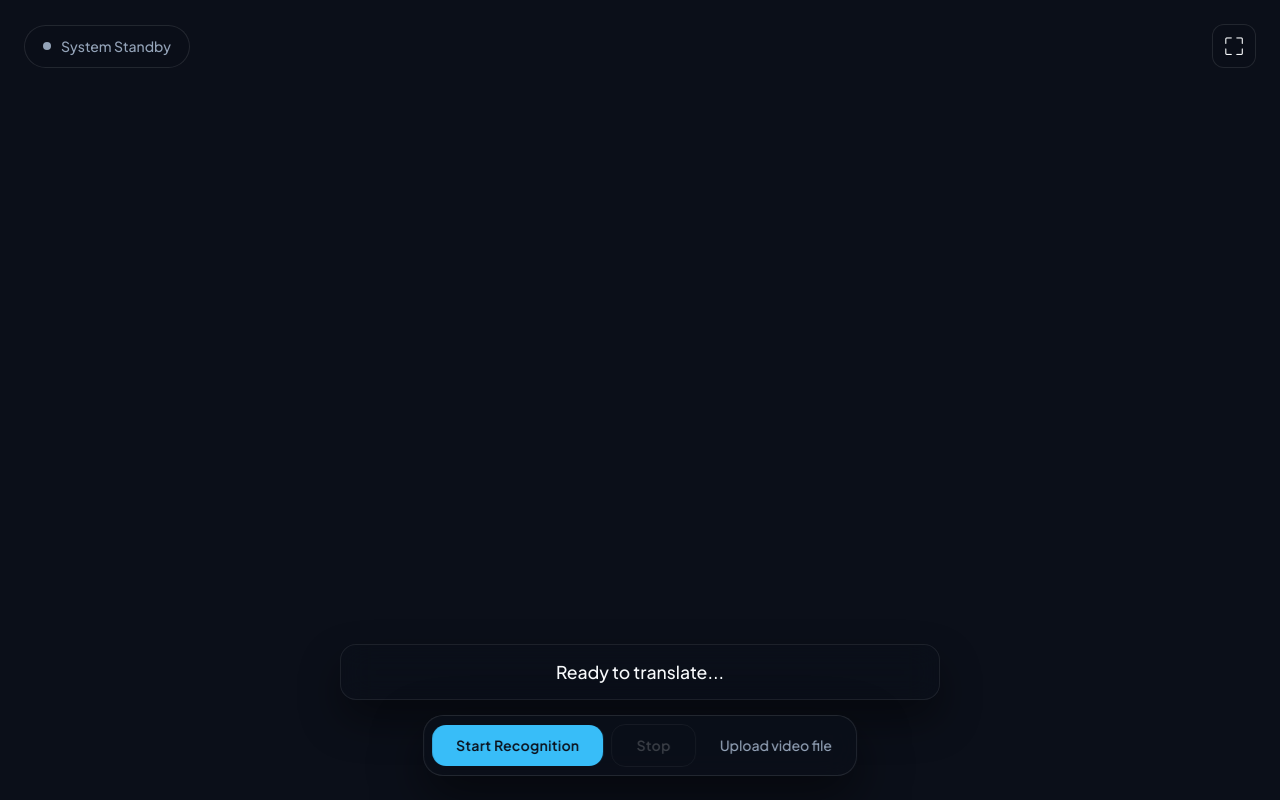
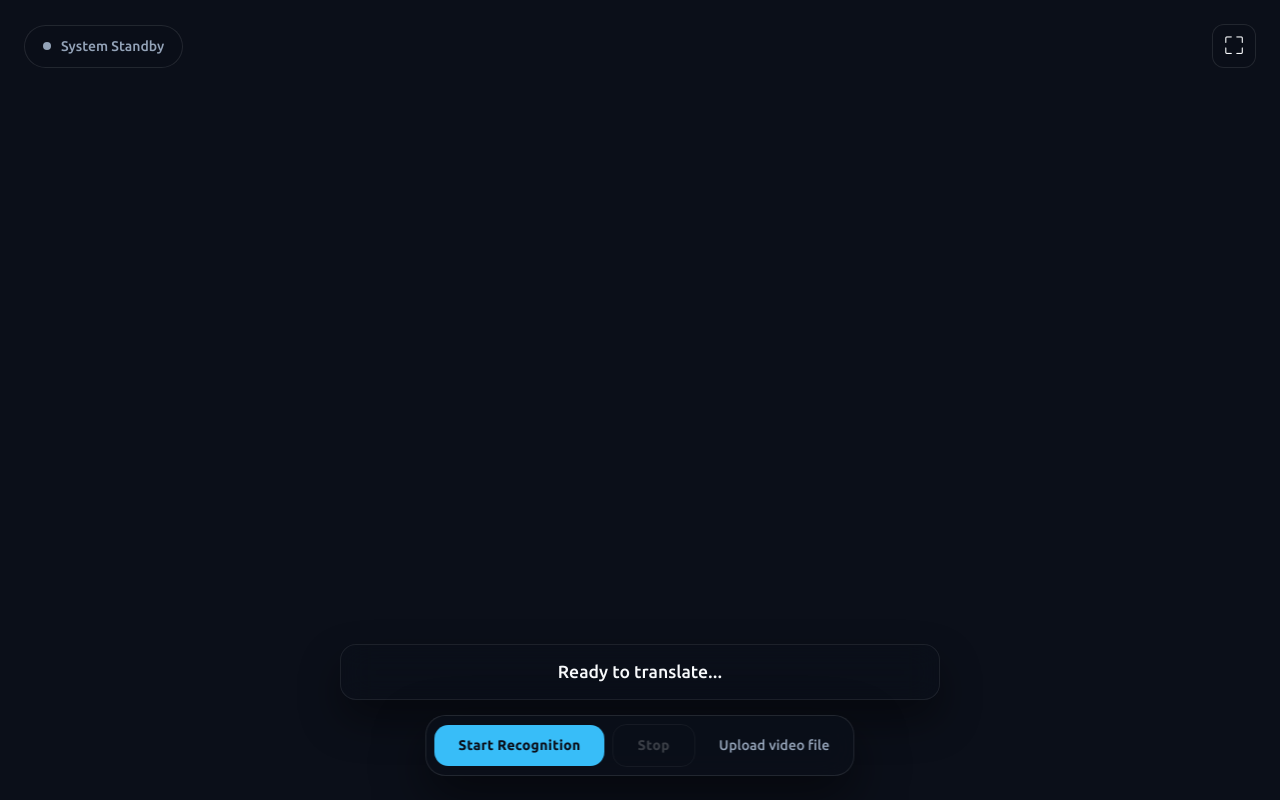
Before and after one commit to Yusupov-Muhammadyusuf/SignBridge, a Flask app: template templates/main.html in a window 1280 px wide. Run offline with Flask 3, Linux system fonts and the light colour scheme; the template is opened without the code that fills it, so the values that code supplies are empty; some libraries are stand-ins or nearby versions.

Commit message:
style: update styles and apply local Ubuntu font

```diff
--- a/static/css/main.css
+++ b/static/css/main.css
@@ -1,5 +1,26 @@
+@font-face {
+    font-family: 'Ubuntu';
+    src: url('/static/fonts/Ubuntu-Regular.ttf') format('truetype');
+    font-weight: 400;
+    font-style: normal;
+}
+
+@font-face {
+    font-family: 'Ubuntu';
+    src: url('/static/fonts/Ubuntu-Medium.ttf') format('truetype');
+    font-weight: 500;
+    font-style: normal;
+}
+
+@font-face {
+    font-family: 'Ubuntu';
+    src: url('/static/fonts/Ubuntu-Bold.ttf') format('truetype');
+    font-weight: 700;
+    font-style: normal;
+}
+
 * {
-    font-family: 'Plus Jakarta Sans', sans-serif !important;
+    font-family: 'Ubuntu';
     margin: 0;
     padding: 0;
     box-sizing: border-box;
```
